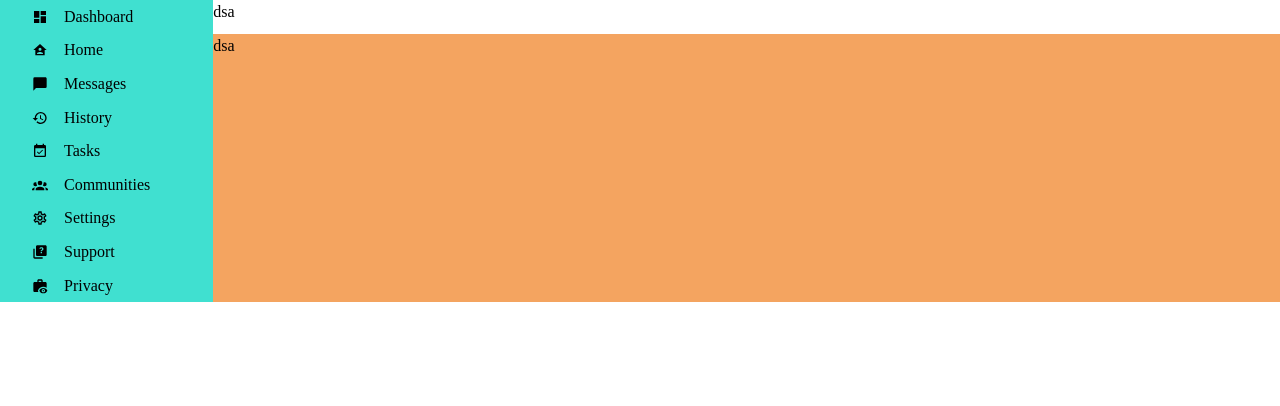
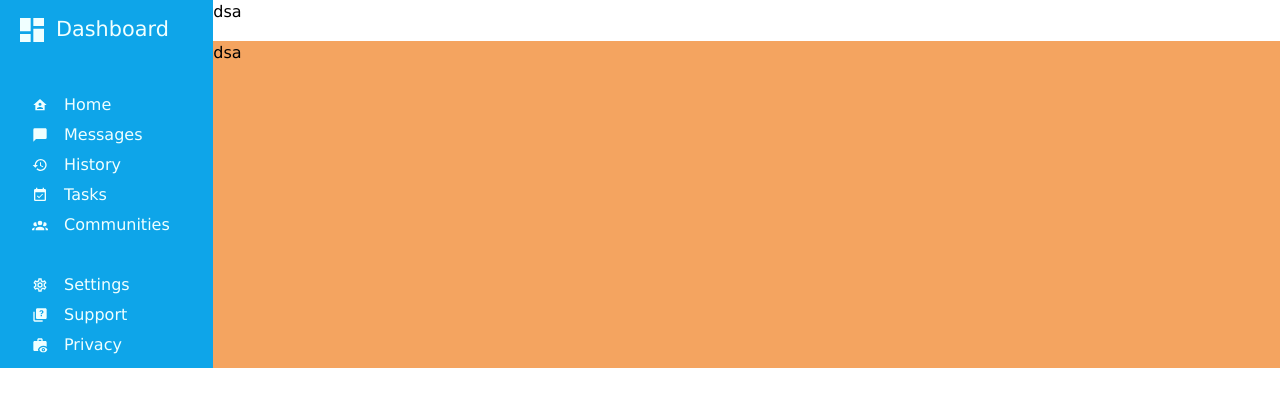
Before and after one commit to DariuszWasik/Admin-Dashboard, a plain HTML site: page index.html in a window 1280 px wide. Drawn offline with Linux system fonts and the light colour scheme.

Commit message:
add styling to sidebar

```diff
--- a/index.html
+++ b/index.html
@@ -11,39 +11,41 @@
         <div class="sidebar">
             <div class="menuPicker dashboard">
                 <svg xmlns="http://www.w3.org/2000/svg" viewBox="0 0 24 24"><path d="M13,3V9H21V3M13,21H21V11H13M3,21H11V15H3M3,13H11V3H3V13Z" /></svg>
-                <p>Dashboard</p>
+                <a href="#">Dashboard</a herf=#>
             </div>
+            <div class="blinkRow"></div>
             <div class="menuPicker home">
                 <svg xmlns="http://www.w3.org/2000/svg" viewBox="0 0 24 24"><path d="M12,3L2,12H5V20H19V12H22L12,3M12,8.75A2.25,2.25 0 0,1 14.25,11A2.25,2.25 0 0,1 12,13.25A2.25,2.25 0 0,1 9.75,11A2.25,2.25 0 0,1 12,8.75M12,15C13.5,15 16.5,15.75 16.5,17.25V18H7.5V17.25C7.5,15.75 10.5,15 12,15Z" /></svg>
-                <p>Home</p>
+                <a href="#">Home</a href="#">
             </div>
             <div class="menuPicker messages">
                 <svg xmlns="http://www.w3.org/2000/svg" viewBox="0 0 24 24"><title>message</title><path d="M20,2H4A2,2 0 0,0 2,4V22L6,18H20A2,2 0 0,0 22,16V4C22,2.89 21.1,2 20,2Z" /></svg>
-                <p>Messages</p>
+                <a href="#">Messages</a href="#">
             </div>
             <div class="menuPicker history">
                 <svg xmlns="http://www.w3.org/2000/svg" viewBox="0 0 24 24"><title>history</title><path d="M13.5,8H12V13L16.28,15.54L17,14.33L13.5,12.25V8M13,3A9,9 0 0,0 4,12H1L4.96,16.03L9,12H6A7,7 0 0,1 13,5A7,7 0 0,1 20,12A7,7 0 0,1 13,19C11.07,19 9.32,18.21 8.06,16.94L6.64,18.36C8.27,20 10.5,21 13,21A9,9 0 0,0 22,12A9,9 0 0,0 13,3" /></svg>
-                <p>History</p>
+                <a href="#">History</a href="#">
             </div>
             <div class="menuPicker tasks">
                 <svg xmlns="http://www.w3.org/2000/svg" viewBox="0 0 24 24"><title>calendar-check</title><path d="M19,19H5V8H19M19,3H18V1H16V3H8V1H6V3H5C3.89,3 3,3.9 3,5V19A2,2 0 0,0 5,21H19A2,2 0 0,0 21,19V5A2,2 0 0,0 19,3M16.53,11.06L15.47,10L10.59,14.88L8.47,12.76L7.41,13.82L10.59,17L16.53,11.06Z" /></svg>
-                <p>Tasks</p>
+                <a href="#">Tasks</a href="#">
             </div>
             <div class="menuPicker communities">
                 <svg xmlns="http://www.w3.org/2000/svg" viewBox="0 0 24 24"><title>account-group</title><path d="M12,5.5A3.5,3.5 0 0,1 15.5,9A3.5,3.5 0 0,1 12,12.5A3.5,3.5 0 0,1 8.5,9A3.5,3.5 0 0,1 12,5.5M5,8C5.56,8 6.08,8.15 6.53,8.42C6.38,9.85 6.8,11.27 7.66,12.38C7.16,13.34 6.16,14 5,14A3,3 0 0,1 2,11A3,3 0 0,1 5,8M19,8A3,3 0 0,1 22,11A3,3 0 0,1 19,14C17.84,14 16.84,13.34 16.34,12.38C17.2,11.27 17.62,9.85 17.47,8.42C17.92,8.15 18.44,8 19,8M5.5,18.25C5.5,16.18 8.41,14.5 12,14.5C15.59,14.5 18.5,16.18 18.5,18.25V20H5.5V18.25M0,20V18.5C0,17.11 1.89,15.94 4.45,15.6C3.86,16.28 3.5,17.22 3.5,18.25V20H0M24,20H20.5V18.25C20.5,17.22 20.14,16.28 19.55,15.6C22.11,15.94 24,17.11 24,18.5V20Z" /></svg>
-                <p>Communities</p>
+                <a href="#">Communities</a href="#">
             </div>
+            <div class="blinkRow"></div>
             <div class="menuPicker settings">
                 <svg xmlns="http://www.w3.org/2000/svg" viewBox="0 0 24 24"><title>cog-outline</title><path d="M12,8A4,4 0 0,1 16,12A4,4 0 0,1 12,16A4,4 0 0,1 8,12A4,4 0 0,1 12,8M12,10A2,2 0 0,0 10,12A2,2 0 0,0 12,14A2,2 0 0,0 14,12A2,2 0 0,0 12,10M10,22C9.75,22 9.54,21.82 9.5,21.58L9.13,18.93C8.5,18.68 7.96,18.34 7.44,17.94L4.95,18.95C4.73,19.03 4.46,18.95 4.34,18.73L2.34,15.27C2.21,15.05 2.27,14.78 2.46,14.63L4.57,12.97L4.5,12L4.57,11L2.46,9.37C2.27,9.22 2.21,8.95 2.34,8.73L4.34,5.27C4.46,5.05 4.73,4.96 4.95,5.05L7.44,6.05C7.96,5.66 8.5,5.32 9.13,5.07L9.5,2.42C9.54,2.18 9.75,2 10,2H14C14.25,2 14.46,2.18 14.5,2.42L14.87,5.07C15.5,5.32 16.04,5.66 16.56,6.05L19.05,5.05C19.27,4.96 19.54,5.05 19.66,5.27L21.66,8.73C21.79,8.95 21.73,9.22 21.54,9.37L19.43,11L19.5,12L19.43,13L21.54,14.63C21.73,14.78 21.79,15.05 21.66,15.27L19.66,18.73C19.54,18.95 19.27,19.04 19.05,18.95L16.56,17.95C16.04,18.34 15.5,18.68 14.87,18.93L14.5,21.58C14.46,21.82 14.25,22 14,22H10M11.25,4L10.88,6.61C9.68,6.86 8.62,7.5 7.85,8.39L5.44,7.35L4.69,8.65L6.8,10.2C6.4,11.37 6.4,12.64 6.8,13.8L4.68,15.36L5.43,16.66L7.86,15.62C8.63,16.5 9.68,17.14 10.87,17.38L11.24,20H12.76L13.13,17.39C14.32,17.14 15.37,16.5 16.14,15.62L18.57,16.66L19.32,15.36L17.2,13.81C17.6,12.64 17.6,11.37 17.2,10.2L19.31,8.65L18.56,7.35L16.15,8.39C15.38,7.5 14.32,6.86 13.12,6.62L12.75,4H11.25Z" /></svg>
-                <p>Settings</p>
+                <a href="#">Settings</a href="#">
             </div>
             <div class="menuPicker support">
                 <svg xmlns="http://www.w3.org/2000/svg" viewBox="0 0 24 24"><title>help-box-multiple</title><path d="M16 20V22H4C2.9 22 2 21.1 2 20V7H4V20H16M20 2H8C6.9 2 6 2.9 6 4V16C6 17.1 6.9 18 8 18H20C21.1 18 22 17.1 22 16V4C22 2.9 21.1 2 20 2M15 14H13V12H15V14M16.8 8.8C16.5 9.2 16.1 9.5 15.7 9.7C15.5 9.9 15.3 10 15.2 10.2C15 10.4 15 10.7 15 11H13C13 10.5 13.1 10.1 13.3 9.8C13.5 9.5 13.8 9.2 14.3 8.9C14.6 8.7 14.8 8.5 14.9 8.3C15.1 8.1 15.1 7.8 15.1 7.5C15.1 7.2 15 6.9 14.8 6.7C14.6 6.5 14.4 6.4 14 6.4C13.7 6.4 13.5 6.5 13.3 6.6C13.1 6.8 13 7 13 7.3H11.1C11.1 6.5 11.3 5.9 11.9 5.5C12.6 5.2 13.3 5 14.2 5C15.1 5 15.9 5.2 16.4 5.7C16.9 6.2 17.2 6.8 17.2 7.5C17.2 8 17 8.4 16.8 8.8Z" /></svg>
-                <p>Support</p>
+                <a href="#">Support</a href="#">
             </div>
             <div class="menuPicker Privacy">
                 <svg xmlns="http://www.w3.org/2000/svg" viewBox="0 0 24 24"><title>briefcase-eye</title><path d="M17 18C17.6 18 18 18.4 18 19S17.6 20 17 20 16 19.6 16 19 16.4 18 17 18M9.1 19.7L8.8 19L9.1 18.3C10.4 15.1 13.5 13 17 13C18.9 13 20.6 13.6 22 14.6V8C22 6.9 21.1 6 20 6H16V4C16 2.9 15.1 2 14 2H10C8.9 2 8 2.9 8 4V6H4C2.9 6 2 6.9 2 8V19C2 20.1 2.9 21 4 21H9.8C9.5 20.6 9.3 20.2 9.1 19.7M10 4H14V6H10V4M17 15C14.3 15 11.9 16.7 11 19C11.9 21.3 14.3 23 17 23S22.1 21.3 23 19C22.1 16.7 19.7 15 17 15M17 21.5C15.6 21.5 14.5 20.4 14.5 19S15.6 16.5 17 16.5 19.5 17.6 19.5 19 18.4 21.5 17 21.5Z" /></svg>
-                <p>Privacy</p>
+                <a href="#">Privacy</a href="#">
             </div>
         </div>
         <div class="head">
--- a/style.css
+++ b/style.css
@@ -46,6 +46,7 @@
   }
 
 .wrapper {
+    font-family: Geneva, Verdana, sans-serif;
     background-color: aliceblue;
     display: grid;
     grid-template-columns: minmax(200px, 1fr) 5fr;
@@ -55,9 +56,11 @@
 }
 
 .sidebar {
-    background-color: turquoise;
+    color: azure;
+    background-color: #0ea5e9;
     grid-area: sidebar;
     display: grid;
+    grid-template-rows: 60px repeat(auto-fit, 30px);
 }
  .sidebar > * {
     display: flex;
@@ -69,8 +72,22 @@
 
  .menuPicker svg {
     height: 1rem;
+    fill: azure;
  }
 
+ .dashboard {
+    font-size: 1.3rem;
+    margin-left: -1rem;
+    gap: 0.5rem;
+}
+ .dashboard svg {
+    height: 2rem;
+}
+
+a {
+    text-decoration: none;
+    color: azure;
+}
 .head {
     background-color: white;
     grid-area: head;
```
